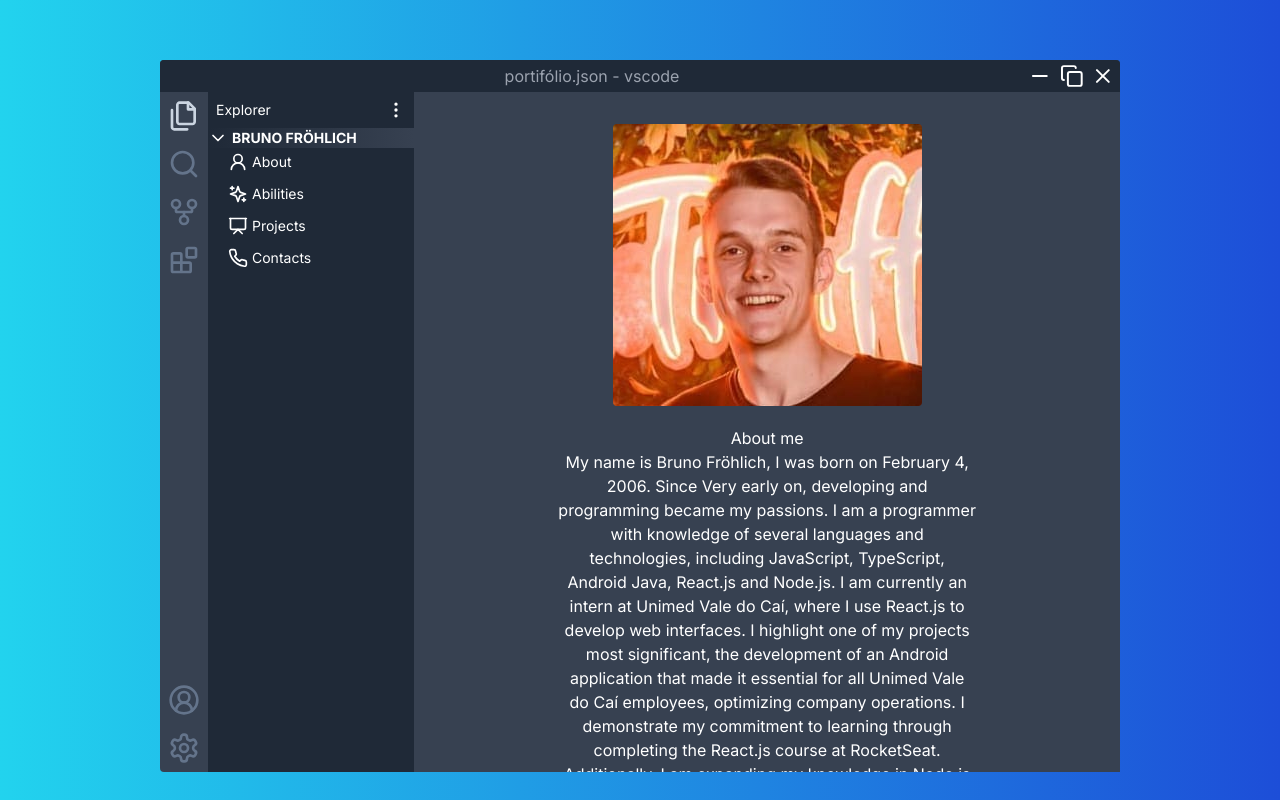
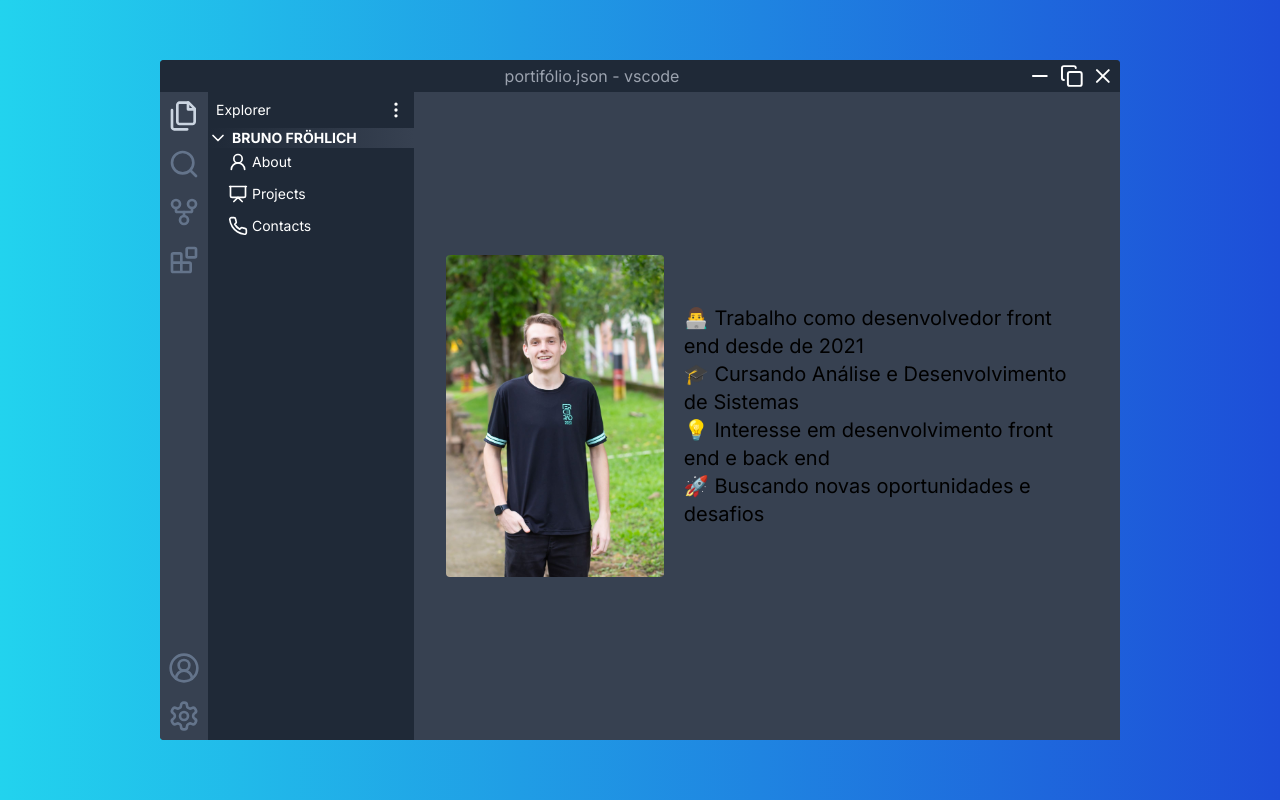
Before and after one commit to brunopp00/vscode-portifolio, a Next.js app: page /about in a window 1280 px wide. Built offline with nearby package versions, Linux system fonts and the light colour scheme.

Commit message:
adição de habilidades na home e remoção no tab de abilities

```diff
--- a/src/app/abilities/page.tsx
+++ /dev/null
@@ -1,51 +0,0 @@
-import {
-  BiLogoAndroid,
-  BiLogoCss3,
-  BiLogoFigma,
-  BiLogoHtml5,
-  BiLogoJavascript,
-  BiLogoNodejs,
-  BiLogoReact,
-  BiLogoRedux,
-  BiLogoTailwindCss,
-  BiLogoTypescript,
-} from 'react-icons/bi'
-import { SiStorybook } from 'react-icons/si'
-
-export default function Abilities() {
-  const abilitiesList = [
-    { name: 'HTML5', icon: <BiLogoHtml5 size={35} /> },
-    { name: 'CSS3', icon: <BiLogoCss3 size={35} /> },
-    { name: 'JavaScript', icon: <BiLogoJavascript size={35} /> },
-    { name: 'TypeScript', icon: <BiLogoTypescript size={35} /> },
-    { name: 'NodeJs', icon: <BiLogoNodejs size={35} /> },
-    { name: 'ReactJs', icon: <BiLogoReact size={35} /> },
-    { name: 'Tailwind CSS', icon: <BiLogoTailwindCss size={35} /> },
-    { name: 'Redux', icon: <BiLogoRedux size={35} /> },
-    { name: 'Figma', icon: <BiLogoFigma size={35} /> },
-    { name: 'Android Java', icon: <BiLogoAndroid size={35} /> },
-    { name: 'Storybook', icon: <SiStorybook size={35} /> },
-    { name: 'Figma', icon: <BiLogoFigma size={35} /> },
-  ]
-  return (
-    <div className="h-full w-full">
-      <div className="grid grid-cols-2 gap-5 ">
-        {abilitiesList.map((item) => {
-          return (
-            <div
-              key={item.name}
-              className="w-full gap-3 h-full p-5 bg-gray-800 flex flex-col items-center rounded border-b-4 border-default hover:opacity-80"
-            >
-              <div>
-                <p className="text-white text-default sm:text-sm">
-                  {item.name}
-                </p>
-              </div>
-              <div className="text-white text-default">{item.icon}</div>
-            </div>
-          )
-        })}
-      </div>
-    </div>
-  )
-}
--- a/src/app/about/page.tsx
+++ b/src/app/about/page.tsx
@@ -1,34 +1,22 @@
-import fotoBruno from '@/assets/foto-bruno2.jpeg'
+import fotoBruno from '@/assets/bruno.jpg'
 import Image from 'next/image'
 
 export default function About() {
   return (
-    <div className="w-full h-full flex flex-col gap-5" id="sobre">
-      <div className="flex justify-center">
-        <Image className="rounded" src={fotoBruno} alt="" />
-      </div>
-      <div className="flex flex-col pl-28 pr-28">
-        <h1 className=" text-white font-tilt-warp text-center">About me</h1>
-        <p className="font-tilt-warp text-center text-white">
-          My name is Bruno Fröhlich, I was born on February 4, 2006. Since Very
-          early on, developing and programming became my passions. I am a
-          programmer with knowledge of several languages and technologies,
-          including JavaScript, TypeScript, Android Java, React.js and Node.js.
-          I am currently an intern at Unimed Vale do Caí, where I use React.js
-          to develop web interfaces. I highlight one of my projects most
-          significant, the development of an Android application that made it
-          essential for all Unimed Vale do Caí employees, optimizing company
-          operations. I demonstrate my commitment to learning through completing
-          the React.js course at RocketSeat. Additionally, I am expanding my
-          knowledge in Node.js and React Native, also by RocketSeat. I have
-          experience in fullstack development and you can check out some of my
-          projects in the projects section. I work as a freelancer, mainly in
-          the front-end area, contributing to several projects. My skill with
-          Tailwind CSS allows me to create elegant and responsive user
-          interfaces. With a promising future ahead and a continued passion for
-          software development, I look forward to continuing my programming
-          journey and contributing for innovative and challenging projects.
-        </p>
+    <div
+      className="w-full h-full flex items-center justify-center gap-5"
+      id="sobre"
+    >
+      <Image
+        className="rounded object-cover w-[35%] h-[55%]"
+        src={fotoBruno}
+        alt=""
+      />
+      <div className="flex flex-col w-[65%] text-xl">
+        <p>👨‍💻 Trabalho como desenvolvedor front end desde de 2021</p>
+        <p>🎓 Cursando Análise e Desenvolvimento de Sistemas</p>
+        <p>💡 Interesse em desenvolvimento front end e back end</p>
+        <p>🚀 Buscando novas oportunidades e desafios</p>
       </div>
     </div>
   )
--- a/src/app/page.tsx
+++ b/src/app/page.tsx
@@ -1,3 +1,42 @@
+import { Abilities } from '@/components/Abilities'
+
 export default function Home() {
-  return <div />
+  return (
+    <div className="w-full h-full" id="sobre">
+      <Abilities />
+      <div className="flex flex-col gap-10 mt-10 items-center justify-center text-center">
+        <h1 className="font-bold text-2xl">
+          Bem-vindo ao Bruno Fröhlich Portfólio
+        </h1>
+        <p>
+          Onde a criatividade encontra funcionalidade, e as ideias se
+          transformam em experiências extraordinárias.
+        </p>
+        <p>
+          🚀 <strong>Explore o Inovador:</strong> Embarque em uma jornada visual
+          através das minhas criações, onde cada pixel conta uma história e cada
+          linha de código é uma expressão de possibilidades ilimitadas.
+        </p>
+        <p>
+          🎨 <strong>Design que Cativa:</strong> Cada projeto é uma obra de arte
+          em si, cuidadosamente concebida para envolver, inspirar e deixar uma
+          marca duradoura.
+        </p>
+        <p>
+          💻 <strong>Desenvolvimento com Propósito:</strong> Do conceito à
+          execução, transformo ideias em realidade. Minhas habilidades de
+          desenvolvimento combinam inovação com funcionalidade.
+        </p>
+        <p>
+          🌐<strong> Conectando o Mundo Digital:</strong> Navegue pelos meus
+          trabalhos e descubra como eu contribuo para a construção de
+          experiências online memoráveis.
+        </p>
+        <p>
+          Pronto para Transformar Ideias em Realidade? Vamos criar algo
+          extraordinário juntos.
+        </p>
+      </div>
+    </div>
+  )
 }
--- /dev/null
+++ b/src/components/Abilities.tsx
@@ -0,0 +1,67 @@
+import {
+  BiLogoAndroid,
+  BiLogoCss3,
+  BiLogoFigma,
+  BiLogoHtml5,
+  BiLogoJavascript,
+  BiLogoNodejs,
+  BiLogoReact,
+  BiLogoTailwindCss,
+  BiLogoTypescript,
+} from 'react-icons/bi'
+import { SiStorybook } from 'react-icons/si'
+
+export function Abilities() {
+  const abilitiesList = [
+    { name: 'HTML5', icon: <BiLogoHtml5 size={35} /> },
+    { name: 'CSS3', icon: <BiLogoCss3 size={35} /> },
+    { name: 'JavaScript', icon: <BiLogoJavascript size={35} /> },
+    { name: 'TypeScript', icon: <BiLogoTypescript size={35} /> },
+    { name: 'NodeJs', icon: <BiLogoNodejs size={35} /> },
+    { name: 'ReactJs', icon: <BiLogoReact size={35} /> },
+    { name: 'Tailwind CSS', icon: <BiLogoTailwindCss size={35} /> },
+    { name: 'Android Java', icon: <BiLogoAndroid size={35} /> },
+    { name: 'Storybook', icon: <SiStorybook size={35} /> },
+    { name: 'Figma', icon: <BiLogoFigma size={35} /> },
+  ]
+  return (
+    <div className="relative m-auto w-full overflow-hidden">
+      <div className="animate-infinite-slider flex w-[calc(250px*10)] bg-gray-800 p-2">
+        {abilitiesList.map((logo) => (
+          <div
+            className="slide w-[125px] items-center justify-center"
+            key={logo.name}
+          >
+            {logo.icon}
+          </div>
+        ))}
+        {abilitiesList.map((logo) => (
+          <div
+            className="slide w-[125px] items-center justify-center"
+            key={logo.name}
+          >
+            {logo.icon}
+          </div>
+        ))}
+      </div>
+    </div>
+  )
+}
+// before:absolute before:left-0 before:top-0 before:z-[2] before:h-full before:w-[100px] before:bg-[linear-gradient(to_right,white_0%,rgba(255,255,255,0)_100%)] before:content-[''] after:absolute after:right-0 after:top-0 after:z-[2] after:h-full after:w-[100px] after:-scale-x-100 after:bg-[linear-gradient(to_right,white_0%,rgba(255,255,255,0)_100%)] after:content-['']
+// {
+//   abilitiesList.map((item) => {
+//     return (
+//       <li
+//         key={item.name}
+//         className=" gap-3 p-5 flex flex-col items-center rounded-full bg-zinc-900 hover:opacity-80"
+//       >
+//         {/* <div>
+//         <p className="text-white text-default sm:text-sm">
+//           {item.name}
+//         </p>
+//       </div> */}
+//         {item.icon}
+//       </li>
+//     )
+//   })
+// }
--- a/src/components/Aside.tsx
+++ b/src/components/Aside.tsx
@@ -9,6 +9,7 @@ import {
   MoreVertical,
 } from 'lucide-react'
 import { Tab } from './Tab'
+import Link from 'next/link'
 
 export function Aside() {
   return (
@@ -33,7 +34,9 @@ export function Aside() {
         <div className="flex flex-col justify-center">
           <div className="flex items-center text-white text-sm font-bold gap-1 bg-gradient-to-r from-gray-800 to-gray-700 ">
             <ChevronDown size={20} />
-            <p>BRUNO FRÖHLICH</p>
+            <Link href="/">
+              <p>BRUNO FRÖHLICH</p>
+            </Link>
           </div>
           <Tab />
         </div>
--- a/src/components/Tab.tsx
+++ b/src/components/Tab.tsx
@@ -1,4 +1,4 @@
-import { Phone, Presentation, User2, Sparkles } from 'lucide-react'
+import { Phone, Presentation, User2 } from 'lucide-react'
 import Link from 'next/link'
 
 export function Tab() {
@@ -9,12 +9,6 @@ export function Tab() {
         className="flex items-center text-sm gap-1 pl-5 p-1 cursor-pointer transition-colors hover:bg-gray-700"
       >
         <User2 size={20} /> <p>About</p>
-      </Link>
-      <Link
-        href="/abilities"
-        className="flex items-center text-sm gap-1 pl-5 p-1 cursor-pointer transition-colors hover:bg-gray-700"
-      >
-        <Sparkles size={20} /> <p>Abilities</p>
       </Link>
       <Link
         href="/projects"
--- a/tailwind.config.ts
+++ b/tailwind.config.ts
@@ -13,6 +13,17 @@ const config: Config = {
         'gradient-conic':
           'conic-gradient(from 180deg at 50% 50%, var(--tw-gradient-stops))',
       },
+      animation: {
+        'infinite-slider': 'infiniteSlider 20s linear infinite',
+      },
+      keyframes: {
+        infiniteSlider: {
+          '0%': { transform: 'translateX(0)' },
+          '100%': {
+            transform: 'translateX(calc(-120px * 5))',
+          },
+        },
+      },
     },
   },
   plugins: [],
```
Also changed, not shown: src/assets/bruno.jpg (added), 1 other file (tests, documents, lock files or other folders).
